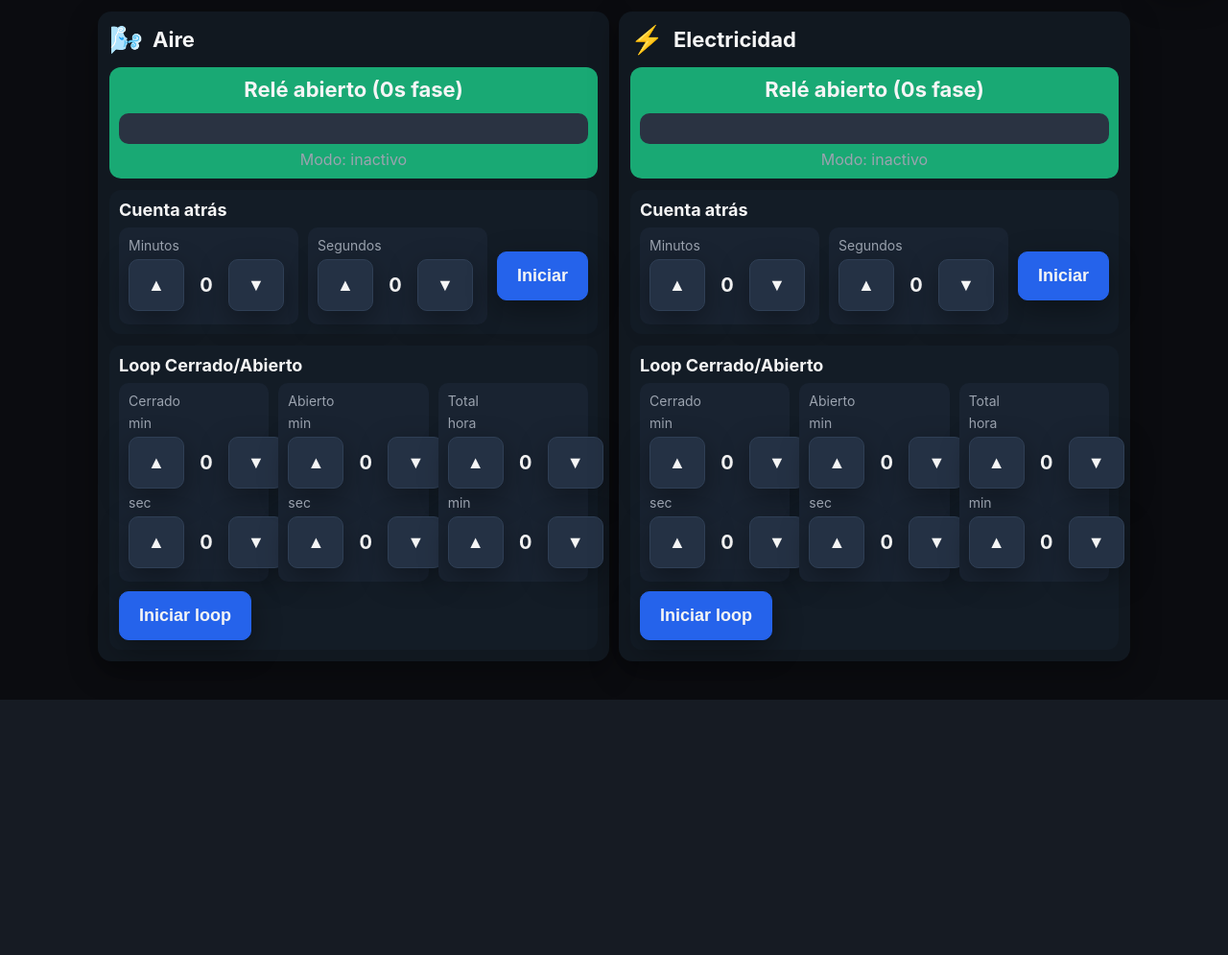
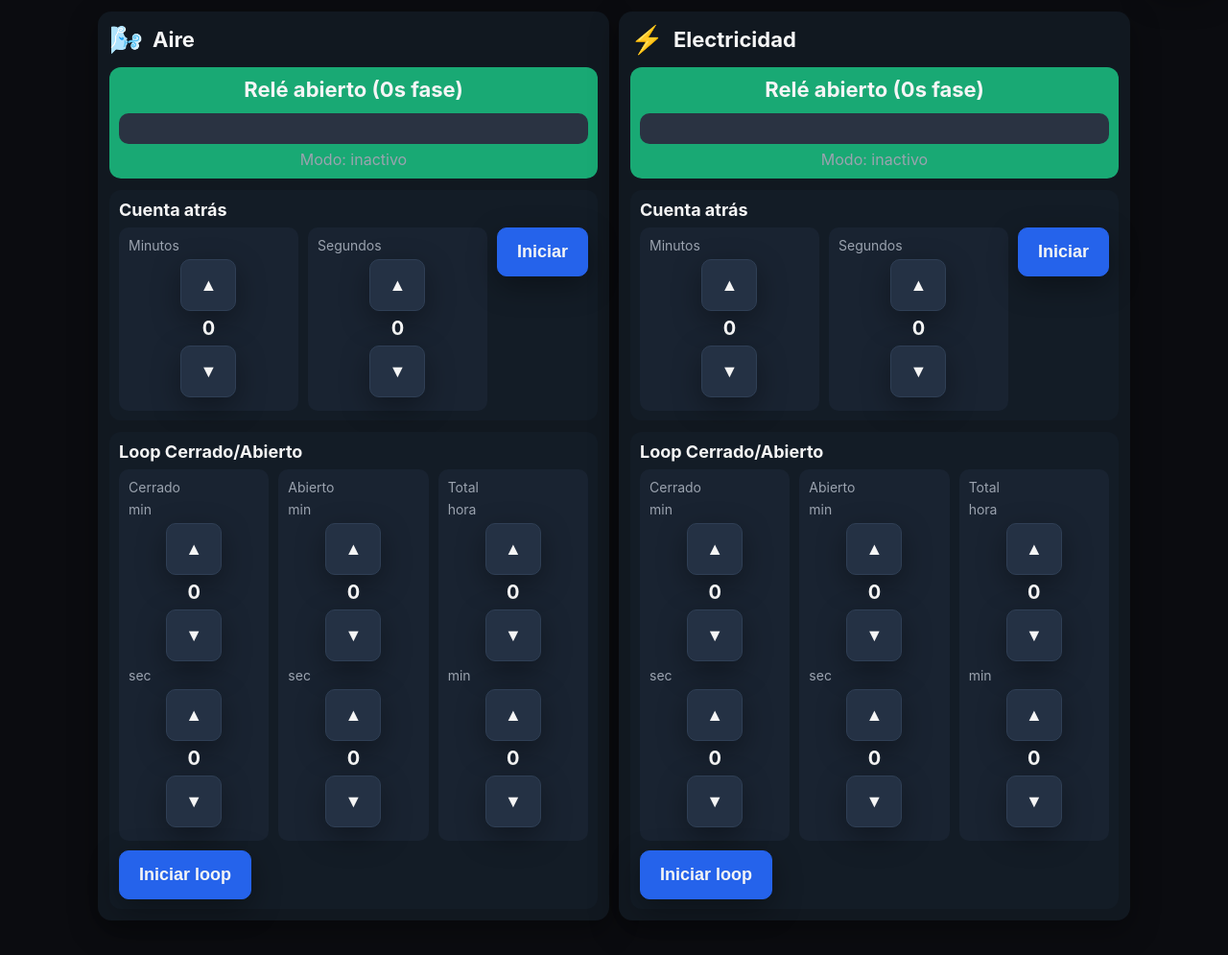
Before and after one commit to ArnauMorato/Kinkmatic, a Flask app: page / in a window 1280 px wide. Shown: the part 71-1066 px from the top of the page at 96% size. Before the commit the page ends 800 px from the top, so only its background shows below. Run offline with Flask 3, Linux system fonts and the light colour scheme.

Commit message:
chore: controles verticales con labels min/sec/hora

```diff
--- a/static/style.css
+++ b/static/style.css
@@ -142,6 +142,10 @@
   gap: 6px;
   margin-bottom: 4px;
 }
+.ctrl-buttons.vertical {
+  flex-direction: column;
+  align-items: center;
+}
 
 .btn {
   background: #243144;
@@ -178,6 +182,10 @@
   display: grid;
   place-items: center;
 }
+.actions {
+  display: flex;
+  align-items: stretch;
+}
 .value {
   min-width: 34px;
   text-align: center;
--- a/templates/index.html
+++ b/templates/index.html
@@ -31,10 +31,10 @@
       <div class="controls">
         <div class="block">
           <div class="block-title">Cuenta atrás</div>
-          <div class="row">
+          <div class="row wrap">
             <div class="ctrl">
               <div class="ctrl-label">Minutos</div>
-              <div class="ctrl-buttons">
+              <div class="ctrl-buttons vertical">
                 <button class="btn arrow min-up">▲</button>
                 <div class="value min-val">0</div>
                 <button class="btn arrow min-down">▼</button>
@@ -42,13 +42,15 @@
             </div>
             <div class="ctrl">
               <div class="ctrl-label">Segundos</div>
-              <div class="ctrl-buttons">
+              <div class="ctrl-buttons vertical">
                 <button class="btn arrow sec-up">▲</button>
                 <div class="value sec-val">0</div>
                 <button class="btn arrow sec-down">▼</button>
               </div>
             </div>
-            <button class="btn primary start-single">Iniciar</button>
+            <div class="actions">
+              <button class="btn primary start-single">Iniciar</button>
+            </div>
           </div>
         </div>
         <div class="block">
@@ -57,13 +59,13 @@
             <div class="ctrl">
               <div class="ctrl-label">Cerrado</div>
               <div class="ctrl-label sub">min</div>
-              <div class="ctrl-buttons">
+              <div class="ctrl-buttons vertical">
                 <button class="btn arrow on-min-up">▲</button>
                 <div class="value on-min-val">0</div>
                 <button class="btn arrow on-min-down">▼</button>
               </div>
               <div class="ctrl-label sub">sec</div>
-              <div class="ctrl-buttons">
+              <div class="ctrl-buttons vertical">
                 <button class="btn arrow on-sec-up">▲</button>
                 <div class="value on-sec-val">0</div>
                 <button class="btn arrow on-sec-down">▼</button>
@@ -72,13 +74,13 @@
             <div class="ctrl">
               <div class="ctrl-label">Abierto</div>
               <div class="ctrl-label sub">min</div>
-              <div class="ctrl-buttons">
+              <div class="ctrl-buttons vertical">
                 <button class="btn arrow off-min-up">▲</button>
                 <div class="value off-min-val">0</div>
                 <button class="btn arrow off-min-down">▼</button>
               </div>
               <div class="ctrl-label sub">sec</div>
-              <div class="ctrl-buttons">
+              <div class="ctrl-buttons vertical">
                 <button class="btn arrow off-sec-up">▲</button>
                 <div class="value off-sec-val">0</div>
                 <button class="btn arrow off-sec-down">▼</button>
@@ -87,19 +89,21 @@
             <div class="ctrl">
               <div class="ctrl-label">Total</div>
               <div class="ctrl-label sub">hora</div>
-              <div class="ctrl-buttons">
+              <div class="ctrl-buttons vertical">
                 <button class="btn arrow total-hour-up">▲</button>
                 <div class="value total-hour-val">0</div>
                 <button class="btn arrow total-hour-down">▼</button>
               </div>
               <div class="ctrl-label sub">min</div>
-              <div class="ctrl-buttons">
+              <div class="ctrl-buttons vertical">
                 <button class="btn arrow total-min-up">▲</button>
                 <div class="value total-min-val">0</div>
                 <button class="btn arrow total-min-down">▼</button>
               </div>
             </div>
-            <button class="btn primary start-loop">Iniciar loop</button>
+            <div class="actions">
+              <button class="btn primary start-loop">Iniciar loop</button>
+            </div>
           </div>
         </div>
       </div>
```
